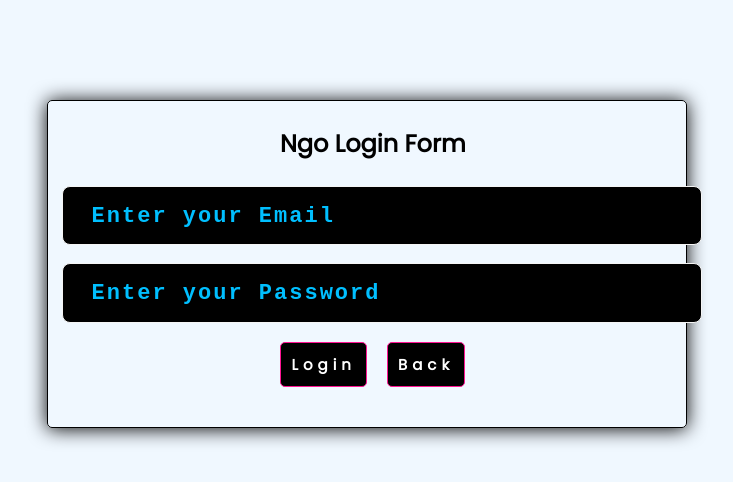
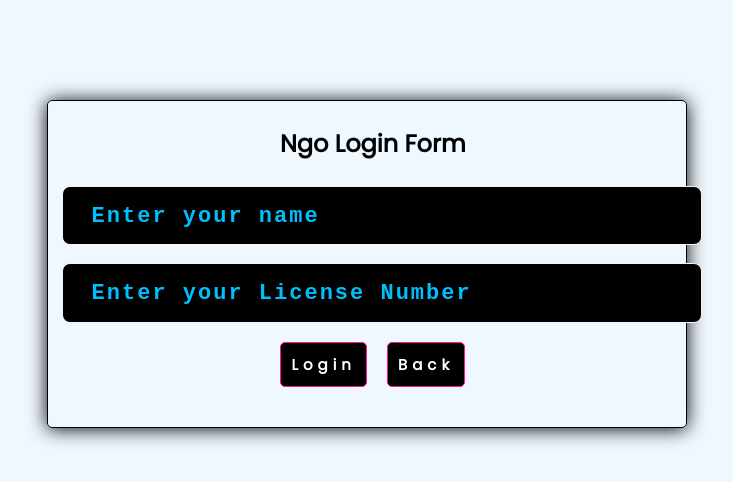
Before and after one commit to KambonoJeff/REACT-FRONT_DONATION_API, a React (Create React App) app: page /ngo/register in a window 1280 px wide. Shown: the top 482 px of the page, without its empty margins (273-1006 px from the left). Built offline with nearby package versions, Linux system fonts and the light colour scheme.

Commit message:
Admin and Ngo setup

```diff
--- a/src/Ngo/NgoLogin.jsx
+++ b/src/Ngo/NgoLogin.jsx
@@ -1,15 +1,26 @@
 import React, { useRef } from 'react'
 import { useNavigate } from 'react-router-dom'
 import { useStateContext } from '../components/contexts/ContextProvider';
+import axiosClient from '../axios-client';
 
 export default function NgoLogin() {
   let navigate = useNavigate();
   const {setNgo,setToken} = useStateContext();
-  const emailRef = useRef();
+  const nameRef = useRef();
   const passwordRef = useRef();
 
   const onSubmit=(event)=>{
     event.preventDefault()
+    const payload = {
+      name:nameRef.current.value,
+      licenseNo: passwordRef.current.value,
+    }
+    console.log(payload);
+    axiosClient.post('/ngo/register',payload).then(({date})=>{
+      console.log(data)
+    }).catch((err)=>{
+      console.log(err)
+    })
   }
 
 
@@ -25,8 +36,8 @@ export default function NgoLogin() {
    <h2>Ngo Login Form </h2>
 
           <div className="form-control">
-          <input ref={emailRef} type="email" placeholder='Enter your Email' />
-          <input ref={passwordRef} type="password" placeholder='Enter your Password' />
+          <input ref={nameRef} type="text" placeholder='Enter your name' />
+          <input ref={passwordRef} type="password" placeholder='Enter your License Number' />
 
           <button  className="btn" type="submit"> Login </button>
           <button className='btn' onClick={()=>{navigate(-1)}}> Back </button>
```
